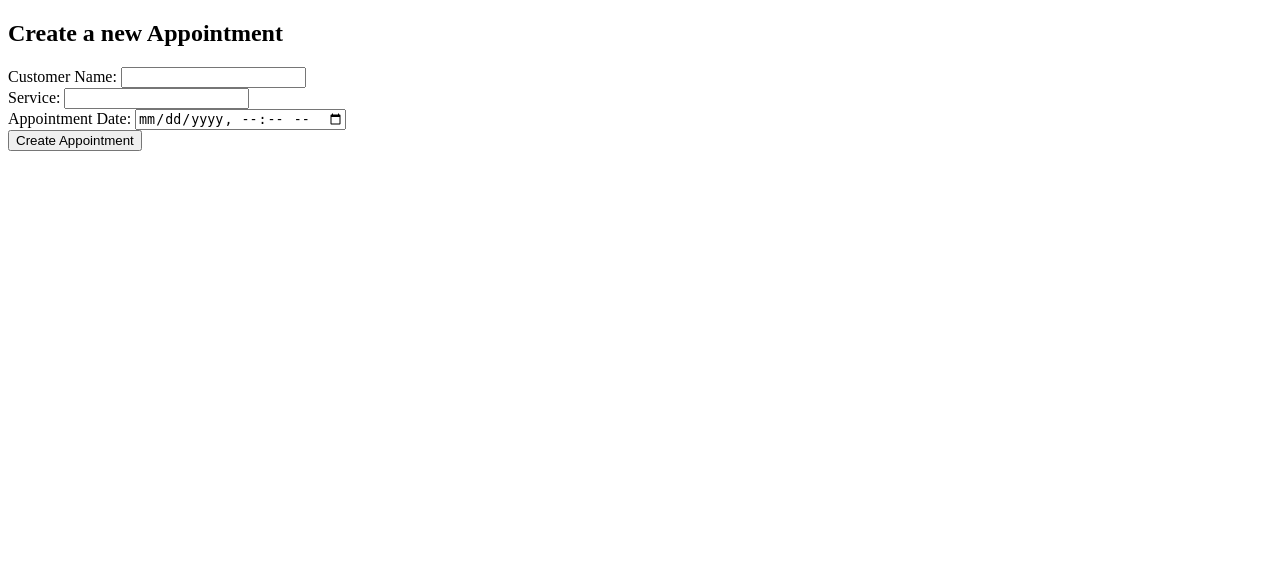
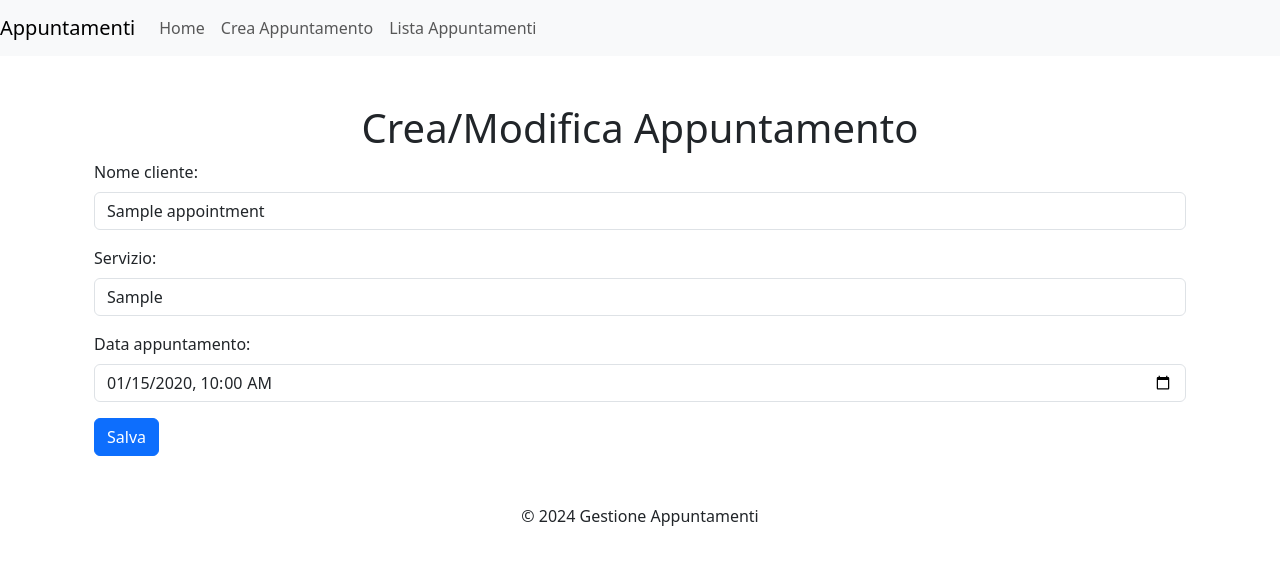
Before and after one commit to pythonhack76/appuntami, a Django app: template appointments/templates/appointments/create.html in a window 1280 px wide. Shown: the top 565 px of the page. Run offline with Django 4.2, Linux system fonts and the light colour scheme; the template is opened without the code that fills it: values that come from a table or form of the project are taken from there, others are empty; tables that the repository leaves empty hold one stand-in row (values such as "Sample post").

Commit message:
update crud e fix bootstrap, custom.css , add base.html

```diff
--- a/appointments/templates/appointments/create.html
+++ b/appointments/templates/appointments/create.html
@@ -1,22 +1,50 @@
+{% extends 'base.html' %}
+
+{% block title %}Crea Appuntamento{% endblock %}
+
+{% block content %}
 <!DOCTYPE html>
 <html>
 <head>
     <title>Create Appointment</title>
 </head>
 <body>
-    <h2>Create a new Appointment</h2>
-    <form method="post">
-        {% csrf_token %}
-        <label for="customer_name">Customer Name:</label>
-        <input type="text" id="customer_name" name="customer_name"><br>
+    <h1 class="text-center">Crea/Modifica Appuntamento</h1>
+    <div class="container">
+        <form method="post" class="form-group">
+            {% csrf_token %}
+            <div class="mb-3">
+                <label for="customer_name" class="form-label">Nome cliente:</label>
+                <input type="text" id="customer_name" name="customer_name" class="form-control" value="{{ appointment.customer_name }}">
+            </div>
 
-        <label for="service">Service:</label>
-        <input type="text" id="service" name="service"><br>
+            <div class="mb-3">
+                <label for="service" class="form-label">Servizio:</label>
+                <input type="text" id="service" name="service" class="form-control" value="{{ appointment.service }}">
+            </div>
 
-        <label for="appointment_date">Appointment Date:</label>
-        <input type="datetime-local" id="appointment_date" name="appointment_date"><br>
+            <div class="mb-3">
+                <label for="appointment_date" class="form-label">Data appuntamento:</label>
+                <input type="datetime-local" id="appointment_date" name="appointment_date" class="form-control" value="{{ appointment.appointment_date|date:'Y-m-d\TH:i' }}">
+            </div>
 
-        <button type="submit">Create Appointment</button>
-    </form>
+            <button type="submit" class="btn btn-primary">Salva</button>
+        </form>
+        {% endblock %}
+    </div>
+
+
+
+
+
+
+
+
+
+
+
+
+
+
 </body>
 </html>
--- a/appointments/templates/appointments/home.html
+++ b/appointments/templates/appointments/home.html
@@ -1,3 +1,4 @@
+{% load static %}
 <h1>Home Appuntamenti</h1>
 <ul>
     {% for appointment in appointments %}
--- /dev/null
+++ b/appointments/templates/base.html
@@ -0,0 +1,40 @@
+{% load static %}
+<!DOCTYPE html>
+<html lang="it">
+<head>
+    <meta charset="UTF-8">
+    <meta name="viewport" content="width=device-width, initial-scale=1.0">
+    <title>{% block title %}Gestione Appuntamenti{% endblock %}</title>
+    <link rel="stylesheet" href="{% static 'css/custom.css' %}">
+    <link rel="stylesheet" href="https://cdn.jsdelivr.net/npm/bootstrap@5.3.0-alpha1/dist/css/bootstrap.min.css">
+</head>
+<body>
+    <nav class="navbar navbar-expand-lg navbar-light bg-light">
+        <a class="navbar-brand" href="#">Appuntamenti</a>
+        <div class="collapse navbar-collapse">
+            <ul class="navbar-nav mr-auto">
+                <li class="nav-item">
+                    <a class="nav-link" href="{% url 'home_appointments' %}">Home</a>
+                </li>
+                <li class="nav-item">
+                    <a class="nav-link" href="{% url 'create_appointment' %}">Crea Appuntamento</a>
+                </li>
+                <li class="nav-item">
+                    <a class="nav-link" href="{% url 'list_appointments' %}">Lista Appuntamenti</a>
+                </li>
+            </ul>
+        </div>
+    </nav>
+
+    <div class="container mt-5">
+        {% block content %}
+        {% endblock %}
+    </div>
+
+    <footer class="text-center mt-5">
+        <p>&copy; 2024 Gestione Appuntamenti</p>
+    </footer>
+
+    <script src="https://cdn.jsdelivr.net/npm/bootstrap@5.3.0-alpha1/dist/js/bootstrap.bundle.min.js"></script>
+</body>
+</html>
--- a/myproject/settings.py
+++ b/myproject/settings.py
@@ -132,6 +132,9 @@
 
 STATIC_URL = 'static/'
 
+# indicare a Django dove trovare i file statici
+STATICFILES_DIRS = [BASE_DIR / "static"]
+
 # Default primary key field type
 # https://docs.djangoproject.com/en/4.1/ref/settings/#default-auto-field
 
--- /dev/null
+++ b/static/css/custom.css
@@ -0,0 +1,17 @@
+body {
+    font-family: 'Arial', sans-serif;
+}
+
+h1 {
+    color: #4CAF50;
+}
+
+.btn-primary {
+    background-color: #5cb85c;
+    border-color: #4cae4c;
+}
+
+.btn-danger {
+    background-color: #d9534f;
+    border-color: #d43f3a;
+}
```
Also changed, not shown: appointments/templates/appointments/list.html (+23 -5 lines).
